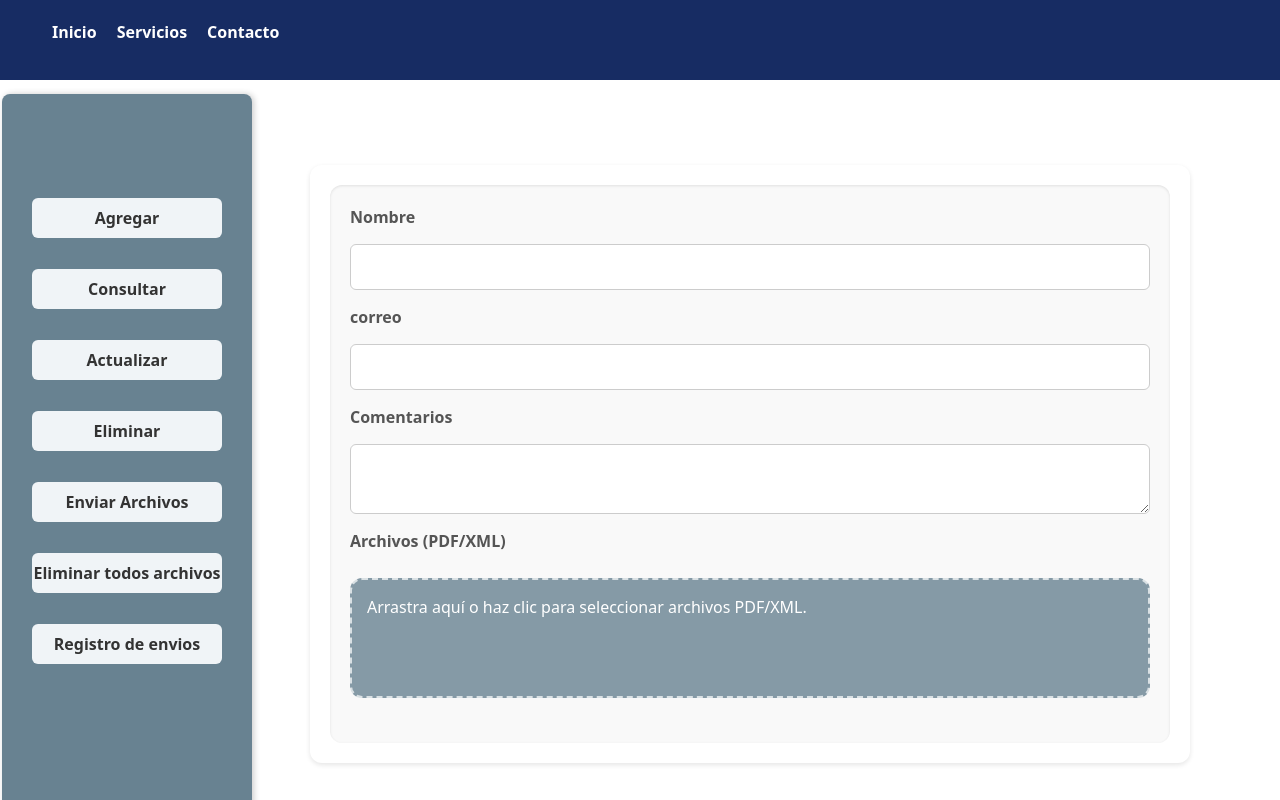
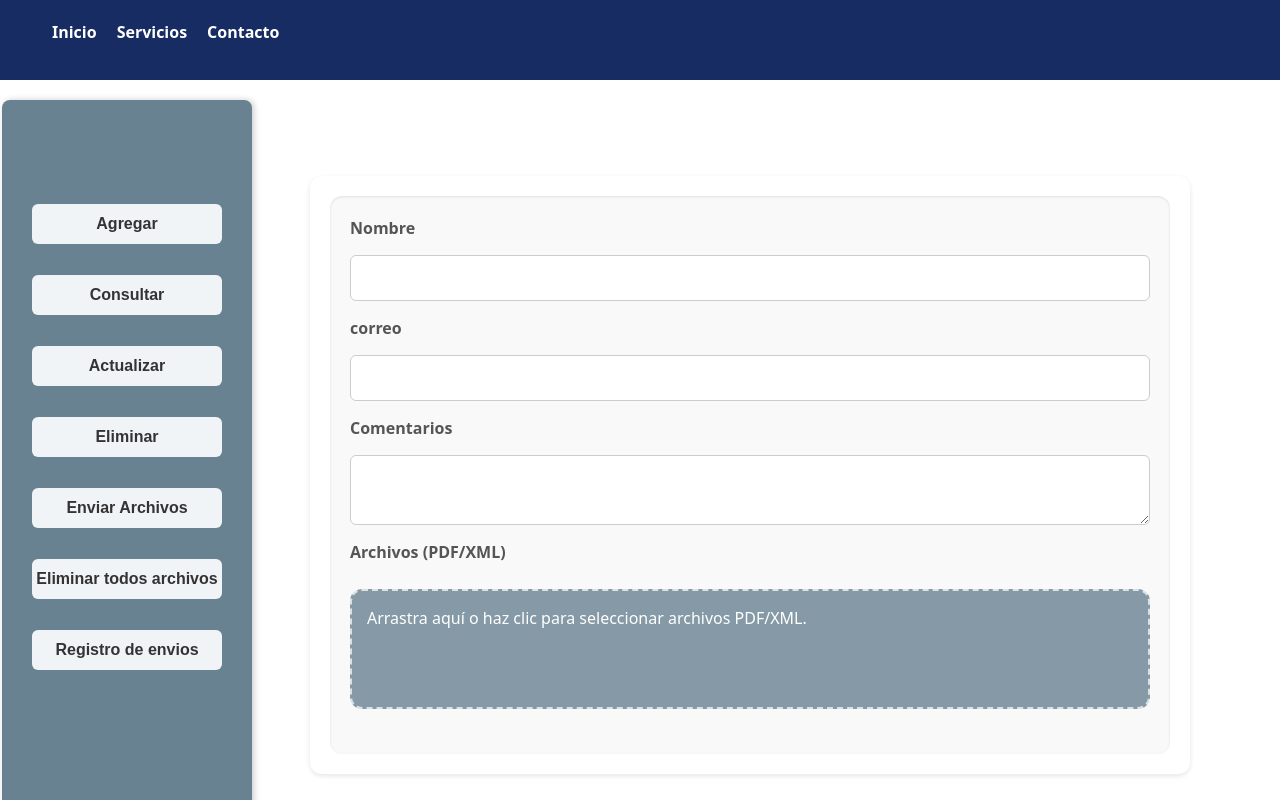
Before and after one commit to DanielCardenas199602/Proyecto_appCrud, a website: page public/index.html in a window 1280 px wide. Shown: the top 800 px of the page. Drawn offline with nearby package versions, Linux system fonts and the light colour scheme.

```diff
--- a/public/app.css
+++ b/public/app.css
@@ -48,7 +48,7 @@
     border-radius: 12px;
     box-shadow: 0 2px 5px rgba(0, 0, 0, 0.1);
     position: relative;
-    top: 65px;
+    top: 76px;
     left: 28px;
 }
 
@@ -95,7 +95,7 @@
     align-items: center;
     /* centra horizontalmente */
     position: absolute;
-    top: 94px;
+    top: 100px;
     left: 2px;
     width: 250px;
     min-height: 728px;
@@ -132,6 +132,7 @@
     border-radius: 6px;
     background-color: #f0f4f7;
     color: #333;
+    font-family: Arial, Helvetica, sans-serif;
     font-weight: bold;
     cursor: pointer;
     transition: background-color 0.3s ease;
```
